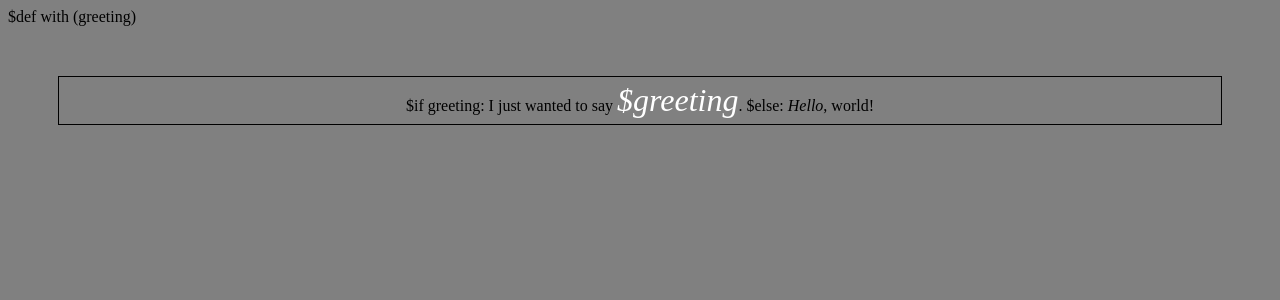
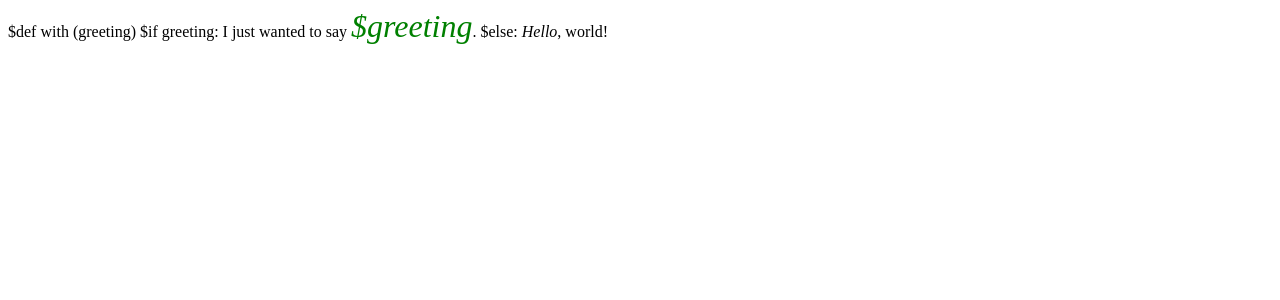
Before and after one commit to pszals/lpthw, a Python web app: template ex50/templates/index.html in a window 1280 px wide. Shown: the top 300 px of the page. Run offline with Jinja, Linux system fonts and the light colour scheme; the template is opened without the code that fills it, so the values that code supplies are empty.

Commit message:
Updated format for exercise 51

```diff
--- a/ex50/templates/index.html
+++ b/ex50/templates/index.html
@@ -1,30 +1,7 @@
 $def with (greeting)
 
-<html>
-	<head>
-		<title>Gothons of Planet Percal #25</title>
-		<style type="text/css">
-			body {background-color:gray},
-			body {text-align:center},
-			p {display:block},
-			p {float:center}
-			p {
-				margin: 50px;
-				border: 1px solid black;
-				padding: 5px;
-				text-align: center;
-			}
 
-
-		</style>
-	</head>
-<body>
-<p>
 $if greeting:
-	I just wanted to say <em style="color: white; font-size: 2em;">$greeting</em>.
+	I just wanted to say <em style="color: green; font-size: 2em;">$greeting</em>.
 $else:
 	<em>Hello</em>, world!
-</p>
-
-</body>
-</html>
```
Also changed, not shown: ex50/templates/hello_form.html (+1 -9 lines), 1 other file.
